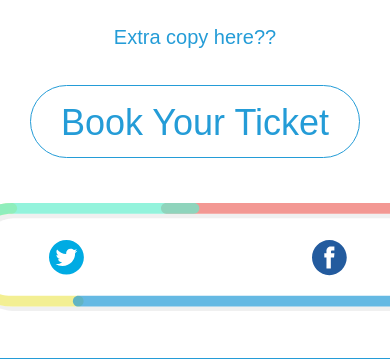
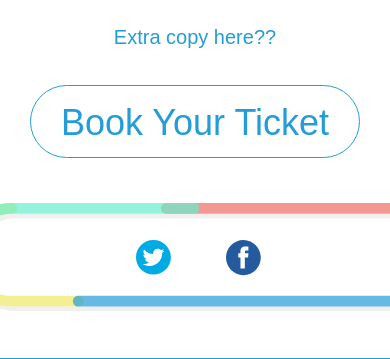
Before and after one commit to pyconca/pycon-2015, a Django app: page /en/ in a window 390 px wide; the page is wider, and only the part inside the window is pictured. Shown: the part 673-1032 px from the top of that part. Run offline with Django 3.2, Linux system fonts and the light colour scheme; data that the repository does not hold is empty; style sheets or scripts are compiled from the project's sources; some libraries are stand-ins or nearby versions.

Commit message:
Spacing for mobile home social buttons.

```diff
--- a/static/css/apps/home.less
+++ b/static/css/apps/home.less
@@ -180,8 +180,8 @@
 
         .home-social {
             position: relative;
-            width: 400px;
-            padding: 0 10% 0 15%;
+            width: 200px;
+            padding: 0 20px 0 50px;
             margin: auto;
         }
 
```
